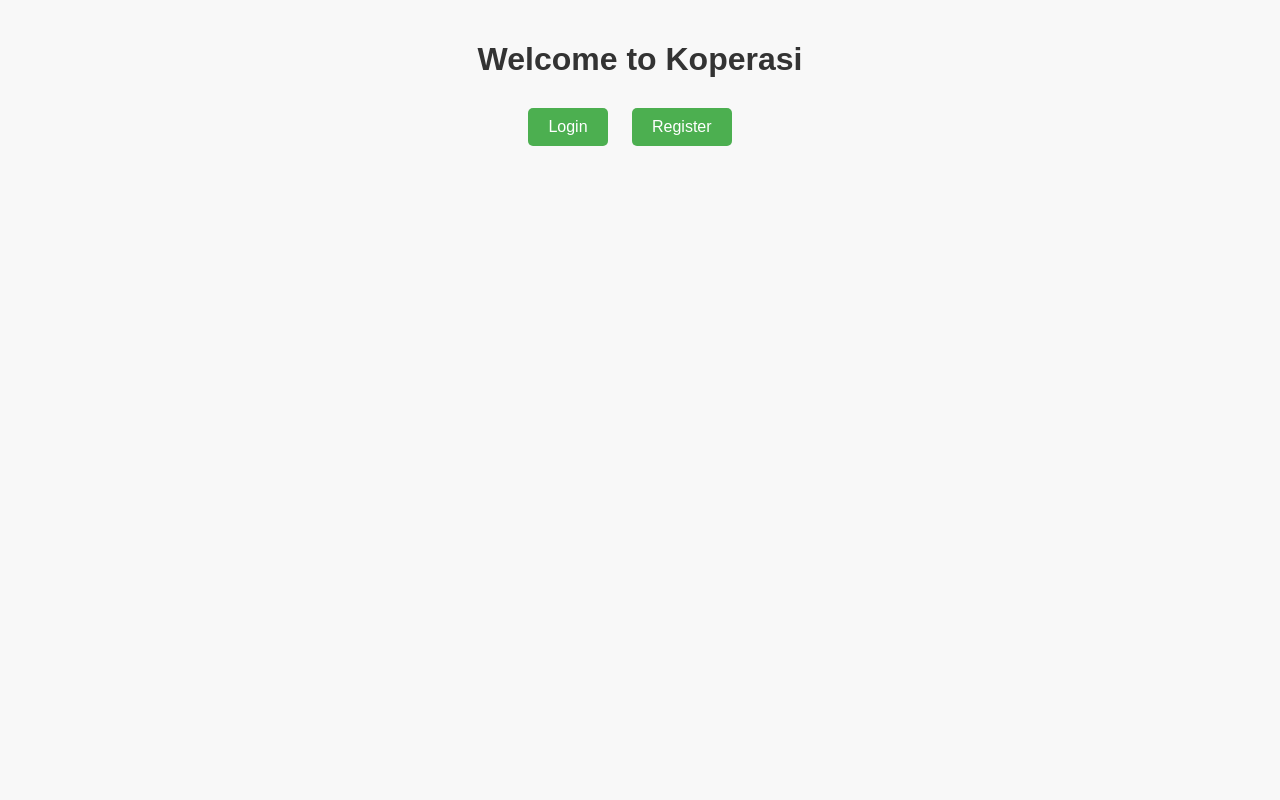
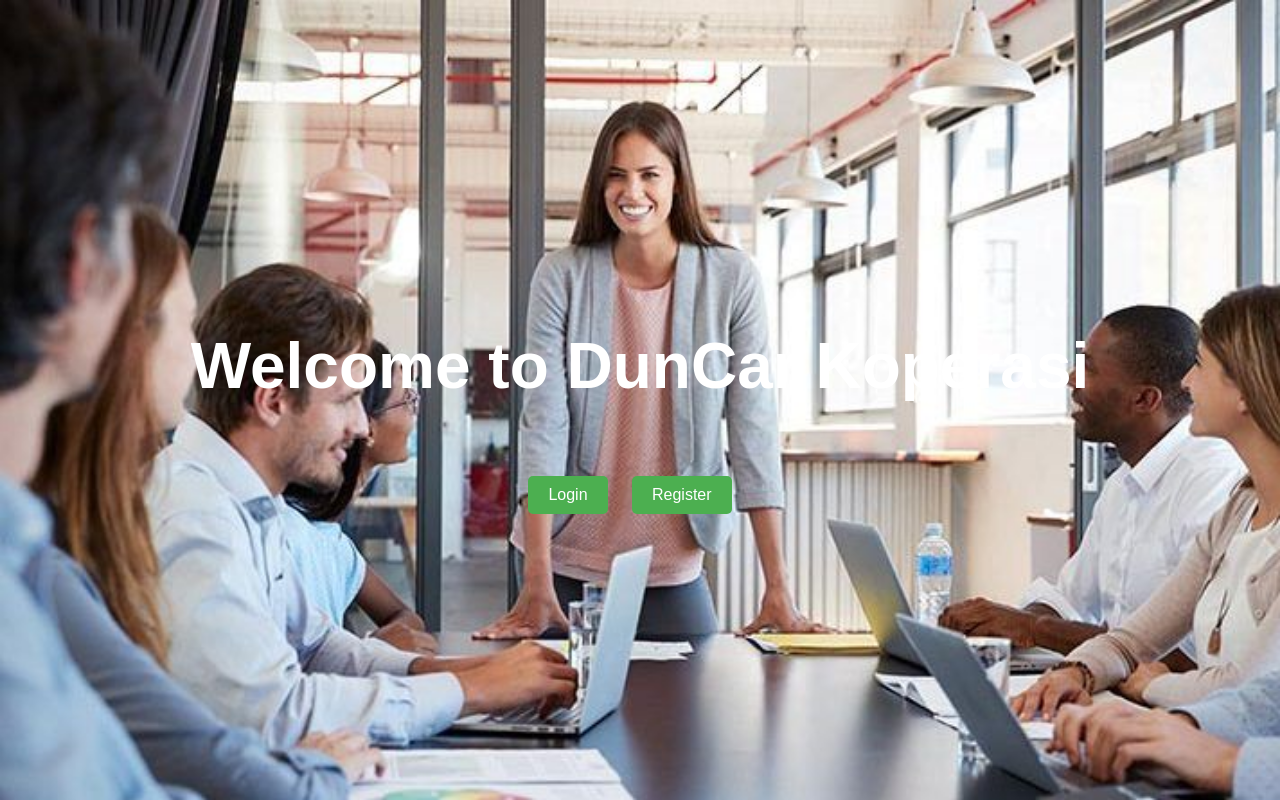
Before and after one commit to Seoren-343/utslec, a PHP site: page /utslec/ in a window 1280 px wide. Run offline with PHP 8.4, Linux system fonts and the light colour scheme.

Commit message:
updated the mainpage css

```diff
--- a/index.css
+++ b/index.css
@@ -1,20 +1,40 @@
 body {
-    font-family: Arial, sans-serif;
-    background-color: #f8f8f8;
     margin: 0;
     padding: 0;
+    font-family: Arial, sans-serif;
+    background-image: url('uploads/business-address-slovenia-europe-800x445.png');
+    background-size: cover;
+    background-repeat: no-repeat;
+    background-attachment: fixed;
 }
 
 .container {
-    max-width: 1200px;
-    margin: 0 auto;
-    padding: 20px;
+    display: flex;
+    flex-direction: column;
+    align-items: center;
+    justify-content: center;
+    height: 100vh;
 }
 
 h1 {
-    color: #333;
+    font-size: 4rem;
     text-align: center;
-    margin-bottom: 20px;
+    color: #fff;
+    opacity: 0;
+    animation: fadeIn 2s ease-in-out forwards;
+}
+
+@keyframes fadeIn {
+    from {
+        opacity: 0;
+    }
+    to {
+        opacity: 1;
+    }
+}
+
+nav a:hover {
+    background-color: #555;
 }
 
 nav {
--- a/index.php
+++ b/index.php
@@ -8,7 +8,7 @@
 </head>
 <body>
     <div class="container">
-        <h1>Welcome to Koperasi</h1>
+        <h1>Welcome to DunCar Koperasi</h1>
         <nav>
             <a href="login.php">Login</a>
             <a href="register.php">Register</a>
```
Also changed, not shown: uploads/business-address-slovenia-europe-800x445.png (added).
